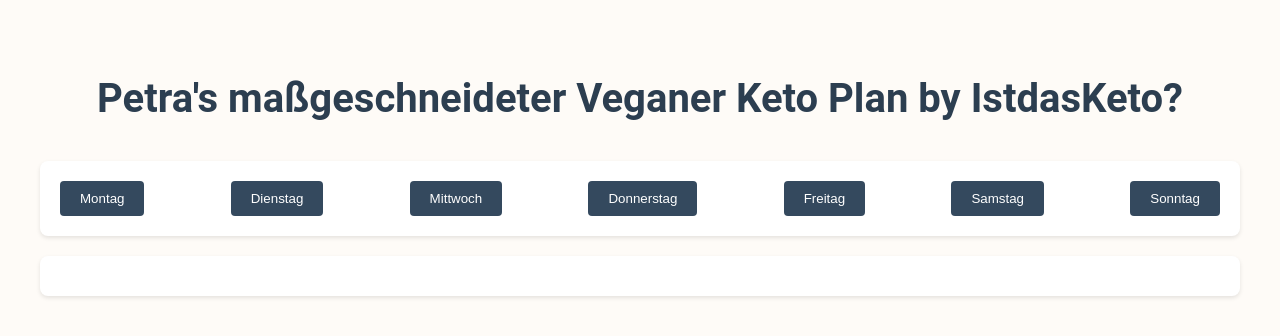
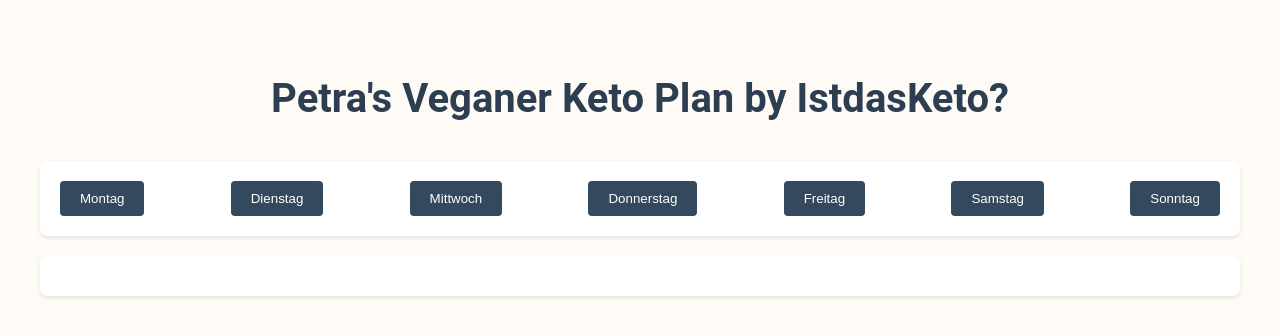
Before and after one commit to MichaelSRLY/petras_vegan_plan, a plain HTML site: page index.html in a window 1280 px wide. Drawn offline with Linux system fonts and the light colour scheme.

Commit message:
Update index.html

```diff
--- a/index.html
+++ b/index.html
@@ -143,7 +143,7 @@
 </head>
 <body>
     <div class="container">
-        <h1>Petra's maßgeschneideter Veganer Keto Plan by IstdasKeto?</h1>
+        <h1>Petra's Veganer Keto Plan by IstdasKeto?</h1>
         <div class="week-navigation">
             <button class="day-button" data-day="Montag">Montag</button>
             <button class="day-button" data-day="Dienstag">Dienstag</button>
```
